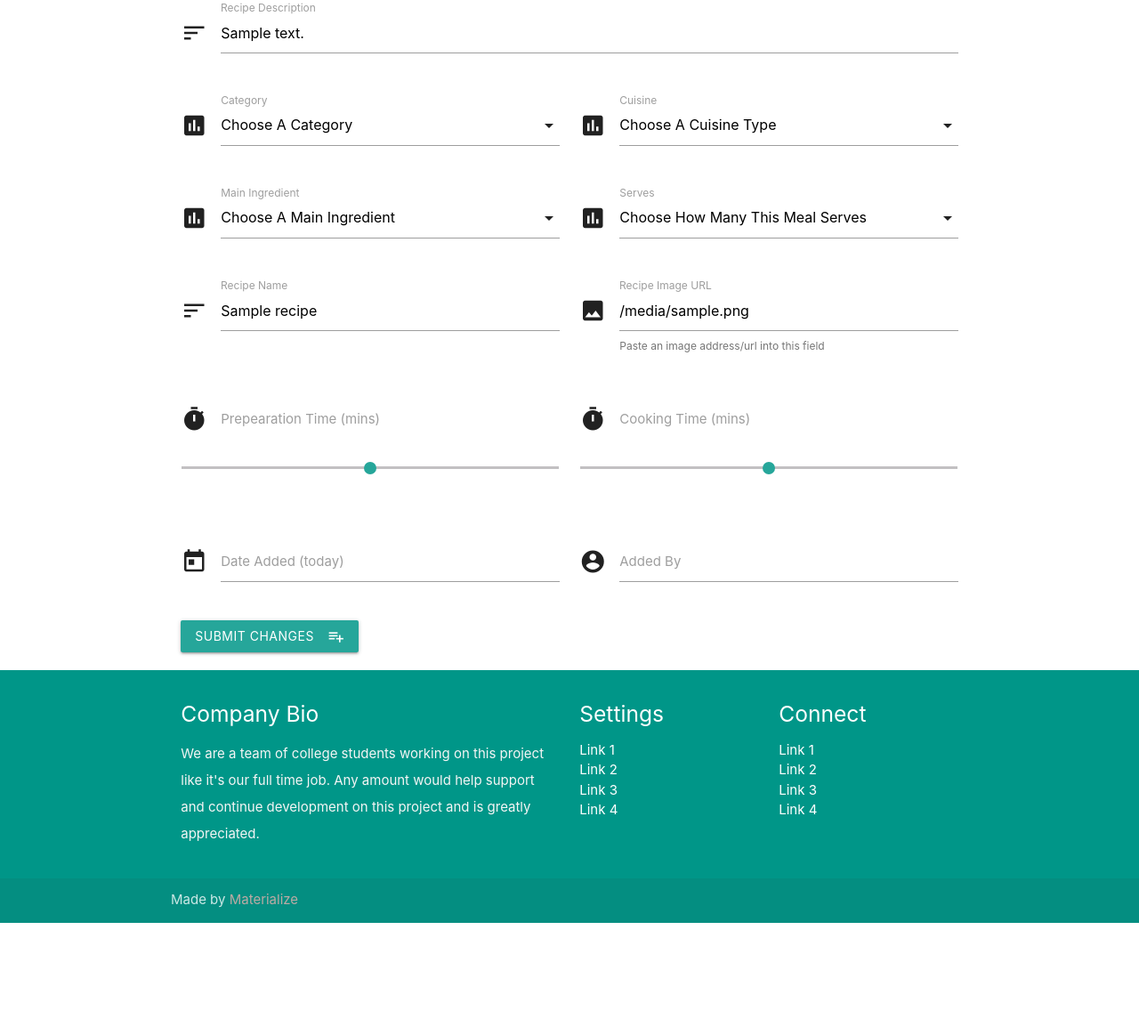
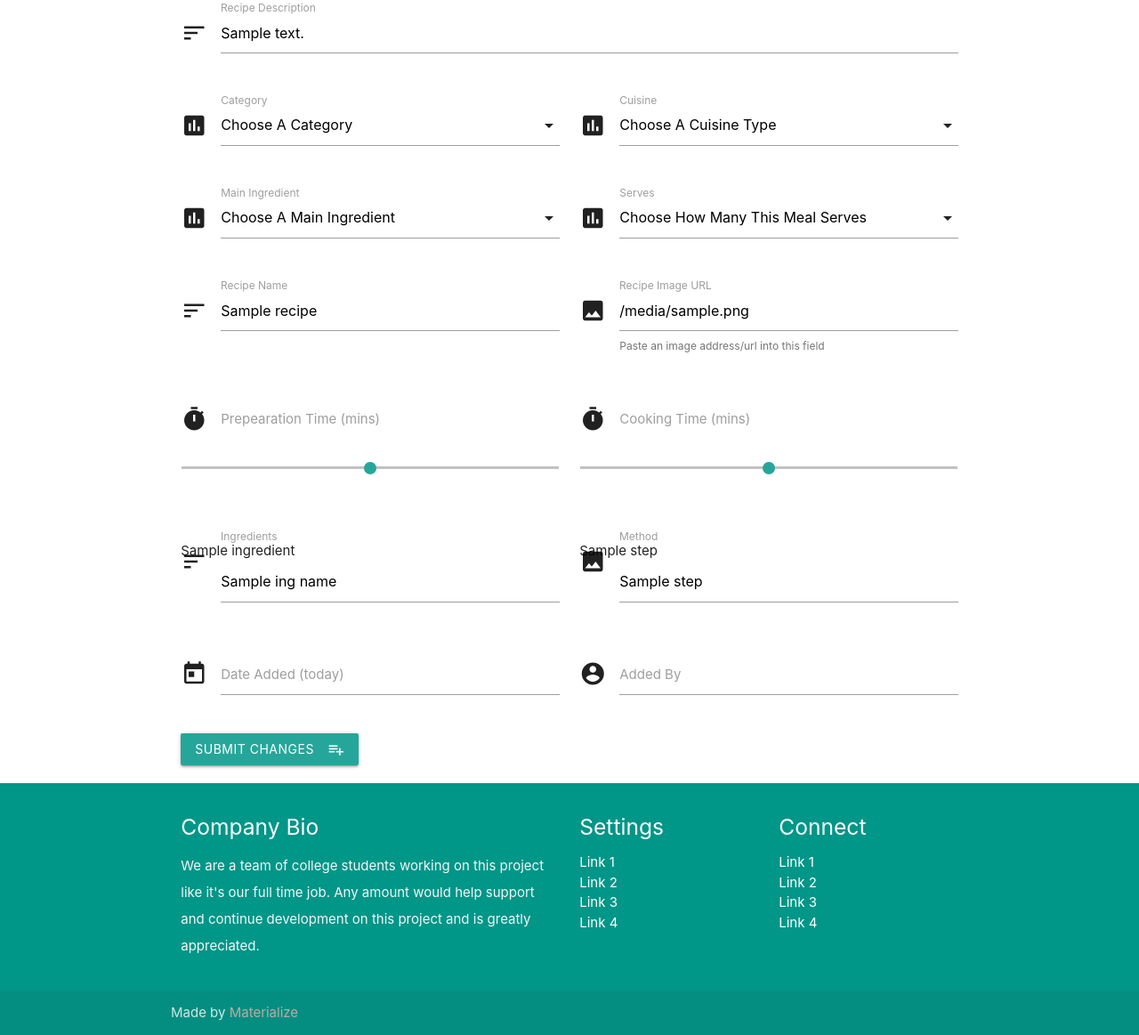
Before and after one commit to Code-Institute-Submissions/recipe-book-2, a Flask app: template templates/edit_recipe.html in a window 1280 px wide. Shown: the part 874-2037 px from the top of the page at 89% size. Before the commit the page ends 1911 px from the top, so only its background shows below. Run offline with Flask 2, Linux system fonts and the light colour scheme; the template is opened without the code that fills it: most values are stand-ins (such as "Sample title", 1, 10 or a date in 2020); grey boxes marked "Sample" are stand-in pictures; some libraries are stand-ins or nearby versions.

Commit message:
For loop added to 'edit_recipe.html' for ingredients and method

```diff
--- a/templates/edit_recipe.html
+++ b/templates/edit_recipe.html
@@ -137,6 +137,25 @@
 
       <div class="row">
         <div class="input-field col s12 m6 l6">
+          <i class="material-icons prefix">sort</i>
+          {% for i in recipe.ingredients %}
+          {{ i["ing_name"] }}
+          <input id="ing_name" name="ing_name" type="text" class="validate" value="{{ ing_name }}">
+          {% endfor %}
+          <label for="name">Ingredients</label>
+        </div>
+        <div class="input-field col s12 m6 l6">
+          <i class="material-icons prefix">image</i>
+          {% for i in recipe.method %}
+          {{ i["step"] }}
+          <input id="method" name="method" type="text" class="validate" value="{{ step }}">
+          {% endfor %}
+          <label for="image">Method</label>
+        </div>
+      </div>
+
+      <div class="row">
+        <div class="input-field col s12 m6 l6">
           <i class="material-icons prefix">today</i>
           <input id="data_added" name="date_added" type="text" class="datepicker">
           <label for="date_added">Date Added (today)</label>
```
